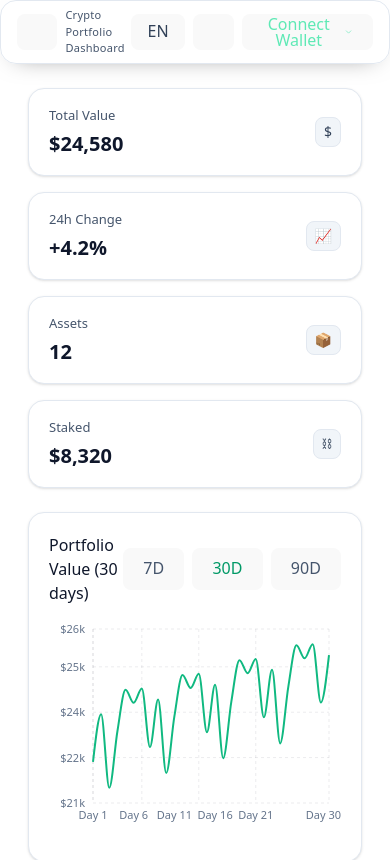
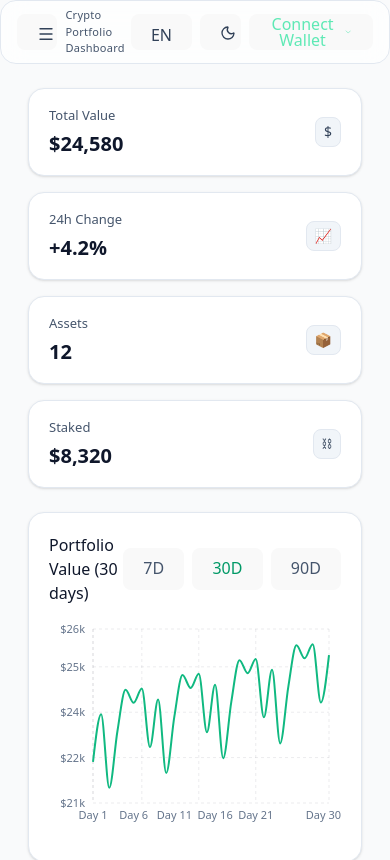
Before and after one commit to malih99/CryptoVault, a React (Vite) app: page / in a window 390 px wide. Shown: the top 860 px of the page. Built offline with nearby package versions, Linux system fonts and the light colour scheme.

Commit message:
fix(tw): enable class-based dark variant for Tailwind v4 via @custom-variant fix(css): remove global dark locks (:root color-scheme/body background) to allow theme switching

```diff
--- a/src/components/layout/AppShell.tsx
+++ b/src/components/layout/AppShell.tsx
@@ -9,20 +9,26 @@ function ThemeEffect() {
   const { theme, locale } = useUI();
   const { i18n } = useTranslation();
 
-  // sync i18n
   useEffect(() => {
     i18n.changeLanguage(locale);
   }, [locale, i18n]);
 
-  // apply theme classes on <html>
   useEffect(() => {
     const html = document.documentElement;
+    const body = document.body;
+
     const prefersDark = window.matchMedia(
       "(prefers-color-scheme: dark)"
     ).matches;
     const dark = theme === "dark" || (theme === "system" && prefersDark);
-    html.classList.toggle("dark", dark);
-    html.classList.toggle("light", !dark);
+
+    // ⚠️ پاک‌سازی همهٔ ریشه‌ها
+    html.classList.remove("dark", "light");
+    body.classList.remove("dark", "light");
+
+    // فقط روی <html> ست کن
+    html.classList.add(dark ? "dark" : "light");
+
     html.setAttribute("lang", locale);
     html.setAttribute("dir", locale === "fa" ? "rtl" : "ltr");
   }, [theme, locale]);
@@ -34,16 +40,8 @@ export default function AppShell() {
   const [mobileOpen, setMobileOpen] = useState(false);
 
   return (
-    <div
-      className="
-        min-h-screen
-        bg-white dark:bg-slate-950
-        text-slate-900 dark:text-slate-100
-        lg:grid lg:grid-cols-[240px_1fr]
-        [color-scheme:light] dark:[color-scheme:dark]  /* برای اسکرول‌بار/کامپوننت‌های بومی */
-      "
-    >
-      <ThemeEffect /> {/* ✅ تم و زبان اینجا اعمال می‌شود */}
+    <div className="min-h-screen bg-bg text-gray-100 lg:grid lg:grid-cols-[240px_1fr]">
+      <ThemeEffect />
       <Sidebar open={mobileOpen} setOpen={setMobileOpen} />
       <div className="flex min-h-screen flex-col">
         <Header onOpenSidebar={() => setMobileOpen(true)} />
--- a/src/components/layout/Header.tsx
+++ b/src/components/layout/Header.tsx
@@ -1,10 +1,7 @@
+import { Menu, Sun, Moon } from "lucide-react";
 import React from "react";
-import { Menu, Sun, Moon } from "lucide-react";
 import WalletConnectButton from "../../features/wallet/WalletConnectButton";
-
 import { useUI } from "../../store/ui.store";
-import type { ThemeMode, Locale } from "../../store/ui.store";
-
 import { useTranslation } from "react-i18next";
 
 type Props = { onOpenSidebar: () => void };
@@ -13,44 +10,16 @@ export default function Header({ onOpenSidebar }: Props) {
   const { t } = useTranslation();
   const { theme, setTheme, locale, setLocale } = useUI();
 
-  const toggleTheme = () => {
-    const order: ThemeMode[] = ["system", "light", "dark"];
-    const next = order[(order.indexOf(theme) + 1) % order.length];
-    setTheme(next);
-  };
-
-  const toggleLocale = () => {
-    const next: Locale = locale === "en" ? "fa" : "en";
-    setLocale(next);
-  };
-
-  const isDark =
-    theme === "dark" ||
-    (theme === "system" &&
-      typeof window !== "undefined" &&
-      window.matchMedia("(prefers-color-scheme: dark)").matches);
+  const toggleTheme = () => setTheme(theme === "dark" ? "light" : "dark");
+  const toggleLocale = () => setLocale(locale === "en" ? "fa" : "en");
+  const isDark = theme === "dark";
 
   return (
-    <header
-      className="
-        sticky top-0 z-40 h-16
-        flex items-center justify-between
-        px-4 sm:px-6 rounded-2xl
-        border border-slate-200 dark:border-slate-700/60
-        bg-white/70 dark:bg-slate-900/60 backdrop-blur-md backdrop-saturate-150
-        shadow-[inset_0_1px_0_rgba(255,255,255,0.4),0_8px_24px_-16px_rgba(0,0,0,0.5)]
-      "
-    >
-      {/* Left */}
+    <header className="sticky top-0 z-40 h-16 flex items-center justify-between px-4 sm:px-6 rounded-2xl border border-slate-200 dark:border-slate-700/60 bg-white/70 dark:bg-slate-900/60 backdrop-blur-md">
       <div className="flex items-center gap-2">
         <button
           onClick={onOpenSidebar}
-          aria-label={t("actions.openSidebar")}
-          className="
-            lg:hidden h-9 w-9 inline-flex items-center justify-center
-            rounded-xl border border-slate-200 dark:border-slate-700/60
-            hover:bg-black/5 dark:hover:bg-white/10 transition-colors
-          "
+          className="lg:hidden h-9 w-9 rounded-xl border border-slate-200 dark:border-slate-700/60 hover:bg-black/5 dark:hover:bg-white/10"
         >
           <Menu
             className="text-slate-700 dark:text-slate-200"
@@ -58,50 +27,29 @@ export default function Header({ onOpenSidebar }: Props) {
             strokeWidth={1.75}
           />
         </button>
-
         <span className="text-[11px] sm:text-xs font-medium tracking-wide text-slate-600 dark:text-slate-300">
           {t("dashboard.title")}
         </span>
       </div>
 
-      {/* Right */}
-      <div className="relative flex items-center gap-2 sm:gap-3">
-        {/* Locale toggle */}
+      <div className="flex items-center gap-2 sm:gap-3">
         <button
           onClick={toggleLocale}
-          aria-label="Toggle language"
-          className="h-9 px-2 min-w-9 inline-flex items-center justify-center rounded-xl
-                     border border-slate-200 dark:border-slate-700/60
-                     hover:bg-black/5 dark:hover:bg-white/10 transition-colors text-xs
-                     text-slate-700 dark:text-slate-200"
+          className="h-9 px-2 rounded-xl border border-slate-200 dark:border-slate-700/60 text-xs text-slate-700 dark:text-slate-200 hover:bg-black/5 dark:hover:bg-white/10"
         >
           {locale.toUpperCase()}
         </button>
-
-        {/* Theme toggle */}
         <button
           onClick={toggleTheme}
+          className="h-9 w-9 rounded-xl border border-slate-200 dark:border-slate-700/60 hover:bg-black/5 dark:hover:bg-white/10"
           aria-label={t("actions.toggleTheme")}
-          title={`Theme: ${theme}`}
-          className="h-9 w-9 inline-flex items-center justify-center
-                     rounded-xl border border-slate-200 dark:border-slate-700/60
-                     hover:bg-black/5 dark:hover:bg-white/10 transition-colors"
         >
           {isDark ? (
-            <Sun
-              className="text-slate-700 dark:text-slate-200"
-              size={16}
-              strokeWidth={1.75}
-            />
+            <Sun className="text-slate-700 dark:text-slate-200" size={16} />
           ) : (
-            <Moon
-              className="text-slate-700 dark:text-slate-200"
-              size={16}
-              strokeWidth={1.75}
-            />
+            <Moon className="text-slate-700 dark:text-slate-200" size={16} />
           )}
         </button>
-
         <WalletConnectButton />
       </div>
     </header>
--- a/src/index.css
+++ b/src/index.css
@@ -1,4 +1,6 @@
 @import "tailwindcss";
+@custom-variant dark (&:where(.dark *));
+
 :root {
   font-family: system-ui, Avenir, Helvetica, Arial, sans-serif;
   line-height: 1.5;
```
